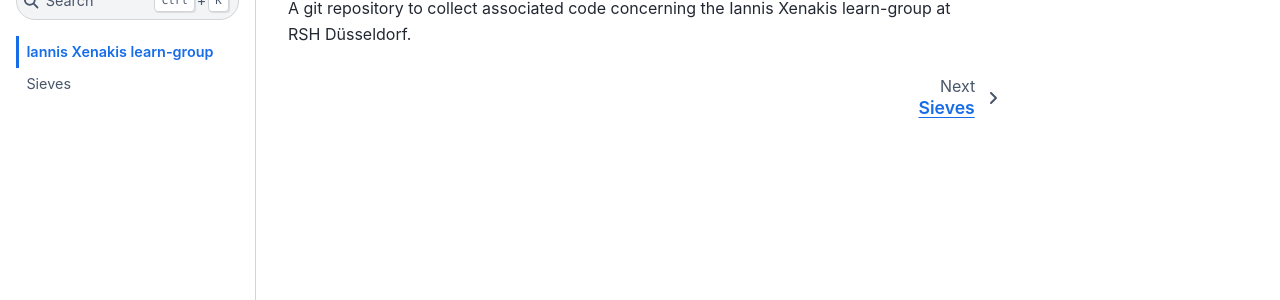
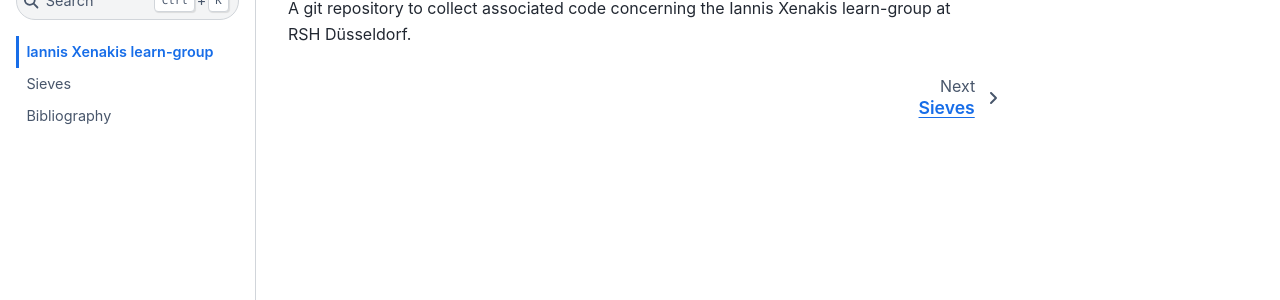
Before and after one commit to capital-G/xenakis-workgroup, a Jupyter Book: the page built from README.md, in a window 1280 px wide. Shown: the part 140-440 px from the top of the page. Built offline with Jupyter Book 1.0.4 settings and Sphinx 7.4.7 and the Sphinx Book theme 1.1.4, drawn with Linux system fonts in a browser that asks for light colours.

Commit message:
add bibliography

```diff
--- a/_toc.yml
+++ b/_toc.yml
@@ -5,3 +5,4 @@
 root: README
 chapters:
 - file: 01-sieves
+- file: bib.rst
--- /dev/null
+++ b/bib.rst
@@ -0,0 +1,4 @@
+Bibliography
+============
+
+.. bibliography::
```
